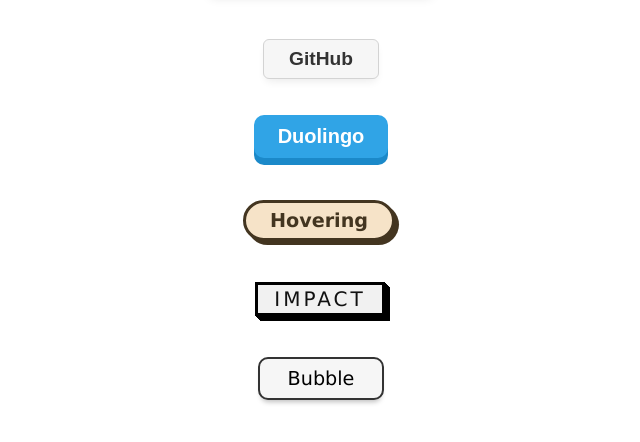
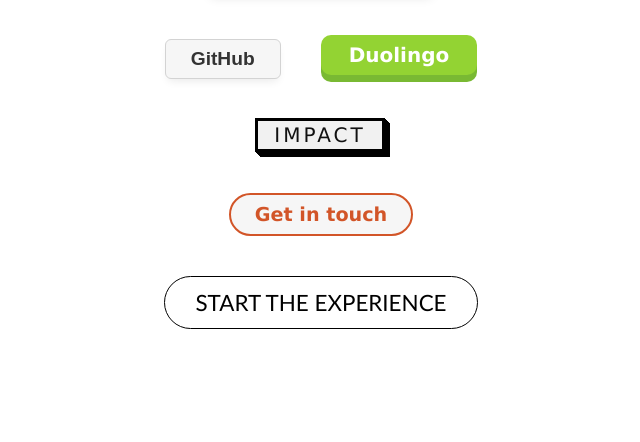
Before and after one commit to GreysonR/SP2025-WebDevSIGSolutions, a plain HTML site: page Week 2.html in a window 1280 px wide. Shown: the part 78-520 px from the top of the page, without its empty margins (319-959 px from the left). Drawn offline with Linux system fonts and the light colour scheme.

Commit message:
Add files via upload

```diff
--- a/Week 2.html
+++ b/Week 2.html
@@ -68,7 +68,7 @@
 			/* 		x    y    blur  spread  color */
 			box-shadow: 0px  5px  8px   -3px    #00000016;
 
-			/* 		property    duration  ease-function */
+			/* 		property    duration  timing-function */
 			transition: background  100ms     ease-out;
 		}
 		.github:hover {
@@ -85,13 +85,13 @@
 			top: -4px;
 
 			color: white;
-			font-family: Arial, Helvetica, sans-serif;
+			font-family: 'Lucida Sans', 'Lucida Sans Regular', 'Lucida Grande', 'Lucida Sans Unicode', Geneva, Verdana, sans-serif;
 			font-weight: bold;
 			font-size: 1.25em;
-			background: #30A4E6;
 
+			background: #93D333;
 			border-radius: 10px;
-			padding: 10px 24px;
+			padding: 8px 28px;
 
 			cursor: pointer;
 
@@ -99,13 +99,13 @@
 		}
 		.duolingo::after {
 			content: "";
-			background-color: #1B89C9;
 
 			position: absolute;
 			top: 7px;
 			left: 0;
 			z-index: -1;
 
+			background-color: #79b933;
 			border-radius: 10px;
 			width: 100%;
 			height: 100%;
@@ -139,7 +139,7 @@
 			box-shadow: 4px 4px 0 #433520;
 
 			transition: top, left, box-shadow;
-			transition-duration: 40ms;
+			transition-duration: 80ms;
 			transition-timing-function: ease-out;
 
 			cursor: pointer;
@@ -171,8 +171,8 @@
 			box-shadow: 5px 5px 0 black, 4px 4px 0 black, 3px 3px 0 black, 2px 2px 0 black, 1px 1px 0 black;
 
 			transition: top, left, box-shadow;
-			transition-duration: 40ms;
-			transition-timing-function: ease-out;
+			transition-duration: 80ms;
+			transition-timing-function: linear;
 
 			cursor: pointer;
 		}
@@ -186,21 +186,21 @@
 			position: relative;
 
 			background: #f6f6f6;
-			border: 2px solid #333;
-			padding: 8px 28px;
-			border-radius: 10px;
-			box-shadow: 0 5px 5px -3px #00000040;
+			border: 2px solid #d25528;
+			padding: 8px 24px;
+			border-radius: 100px;
 
 			font-family: 'Lucida Sans', 'Lucida Sans Regular', 'Lucida Grande', 'Lucida Sans Unicode', Geneva, Verdana, sans-serif;
+			font-weight: bold;
 			font-size: 1.2em;
-			color: black;
+			color: #d25528;
 
 			cursor: pointer;
 			overflow: hidden;
 
 			transition: border 250ms linear, color 250ms linear, transform 50ms ease-out, box-shadow 50ms ease-out;
 		}
-		.bubble::after {
+		.bubble::before {
 			content: "";
 
 			position: absolute;
@@ -208,19 +208,19 @@
 			right: 50%;
 			z-index: 0;
 
-			background: #009087;
-			width:  150px;
-			height: 150px;
+			background: #d25528;
+			width:  200px;
+			height: 200px;
 			border-radius: 50%;
 			transform: translate(50%, 80%) scale(0);
 
-			transition: transform 250ms linear;
+			transition: transform 250ms ease-out;
 		}
 		.bubble:hover {
-			border-color: #009087;
+			border-color: #d25528;
 			color: white;
 		}
-		.bubble:hover::after {
+		.bubble:hover::before {
 			transform: translate(50%, 50%) scale(1);
 		}
 		.bubble span {
@@ -230,11 +230,51 @@
 
 		.bubble:active {
 			transform: translateY(2px);
-			border-color: #00867d;
+			border-color: #c74d21;
 			box-shadow: 0 3px 5px -3px #00000040;
 		}
-		.bubble:active::after {
-			background: #00867d;
+		.bubble:active::before {
+			background: #c74d21;
+		}
+
+		.deepsee {
+			font-family:'Gill Sans', 'Gill Sans MT', Calibri, 'Trebuchet MS', sans-serif;
+			font-size: 1.4em;
+			text-transform: uppercase;
+			color: black;
+
+			padding: 12px 30px;
+			border: 1px solid black;
+			border-radius: 100px;
+
+			cursor: pointer;
+
+			transition: transform 200ms ease-out;
+		}
+		.deepsee>div {
+			position: relative;
+			/* background: red; */
+			overflow: hidden;
+		}
+		.deepsee span {
+			display: block;
+		}
+		.deepsee span.second {
+			position: absolute;
+			top:  100%;
+			left: 0;
+		}
+
+		.deepsee:hover {
+			transform: scale(1.01);
+		}
+		.deepsee:hover span {
+			transform: translateY(-100%);
+			transition: transform 300ms ease-out;
+		}
+		.deepsee:active {
+			transition-duration: 50ms;
+			transform: scale(0.99);
 		}
 	</style>
 </head>
@@ -243,9 +283,16 @@
 		<h1>Buttons</h1>
 		<button class="github">GitHub</button>
 		<button class="duolingo">Duolingo</button>
-		<button class="hovering">Hovering</button>
 		<button class="impact">Impact</button>
-		<button class="bubble"><span>Bubble</span></button>
+		<button class="bubble"><span>Get in touch</span></button>
+		<button class="deepsee">
+			<div>
+				<span class="first">Start the Experience</span>
+				<span class="second">Start the Experience</span>
+			</div>
+		</button>
+
+		<div class="test"></div>
 	</div>
 </body>
 </html>
```
